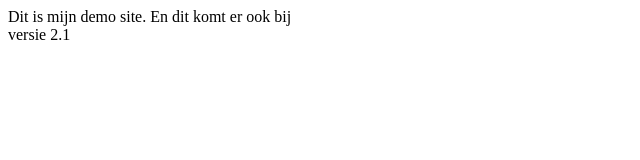
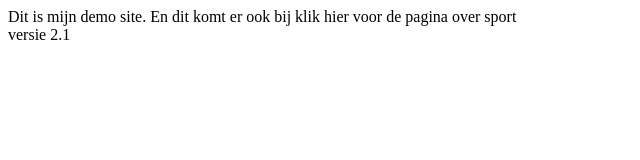
Before and after one commit to ryanatvlietland/demo, a plain HTML site: page index.html in a window 1280 px wide. Shown: the whole page, without its empty margins (0-640 px from the left). Drawn offline with Linux system fonts and the light colour scheme.

Commit message:
Update index.html

```diff
--- a/index.html
+++ b/index.html
@@ -6,6 +6,7 @@
   <body>
     Dit is mijn demo site. En dit komt er ook bij
 
+    klik hier voor de pagina over sport
   <br>
     versie 2.1
   </body>
```
